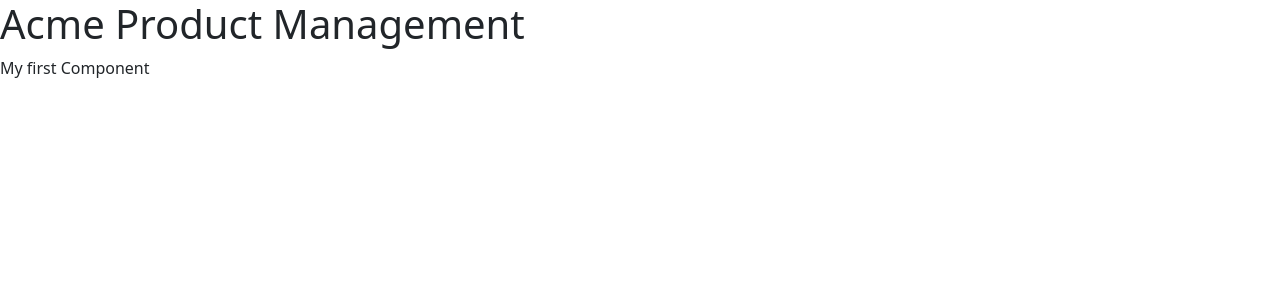
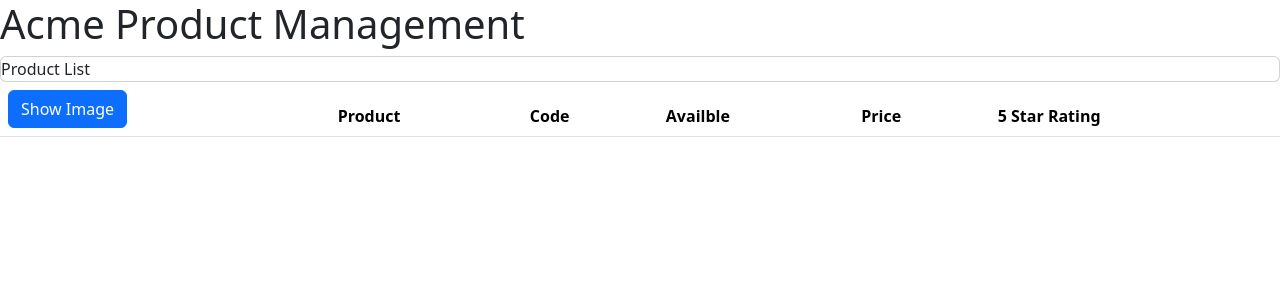
Before and after one commit to samndambuki/Acme-Product-Management, an Angular app: page / in a window 1280 px wide. Shown: the top 300 px of the page. Built offline with nearby package versions, Linux system fonts and the light colour scheme.

Commit message:
using a component as a directive

```diff
--- a/src/app/app.component.ts
+++ b/src/app/app.component.ts
@@ -4,7 +4,7 @@ import { Component } from '@angular/core';
   selector: 'app-root',
   template: `<div>
     <h1>{{ pageTitle }}</h1>
-    <div>My first Component</div>
+   <app-products></app-products>
   </div>`,
 })
 export class AppComponent {
--- a/src/app/app.module.ts
+++ b/src/app/app.module.ts
@@ -3,10 +3,12 @@ import { BrowserModule } from '@angular/platform-browser';
 
 import { AppRoutingModule } from './app-routing.module';
 import { AppComponent } from './app.component';
+import { ProductListComponent } from './products/product-list.component';
 
 @NgModule({
   declarations: [
-    AppComponent
+    AppComponent,
+    ProductListComponent
   ],
   imports: [
     BrowserModule,
--- a/src/app/products/product-list.component.html
+++ b/src/app/products/product-list.component.html
@@ -1,5 +1,20 @@
 <div class="card">
-    <div class="card-reader">
-        Product List
-    </div>
+  <div class="card-reader">Product List</div>
 </div>
+<div class="'table-responseive">
+  <table class="table">
+    <thead>
+      <tr>
+        <th>
+          <button class="btn btn-primary">Show Image</button>
+        </th>
+        <th>Product</th>
+        <th>Code</th>
+        <th>Availble</th>
+        <th>Price</th>
+        <th>5 Star Rating</th>
+      </tr>
+    </thead>
+    <tbody></tbody>
+  </table>
+</div>
```
Also changed, not shown: src/app/products/product-list.component.ts (added, +10 -0 lines).
